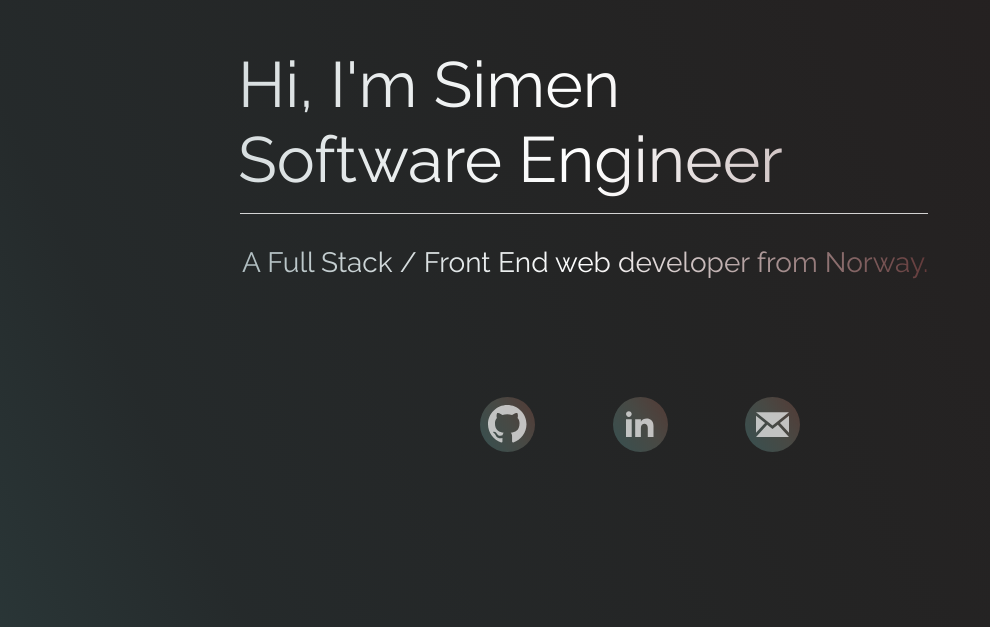
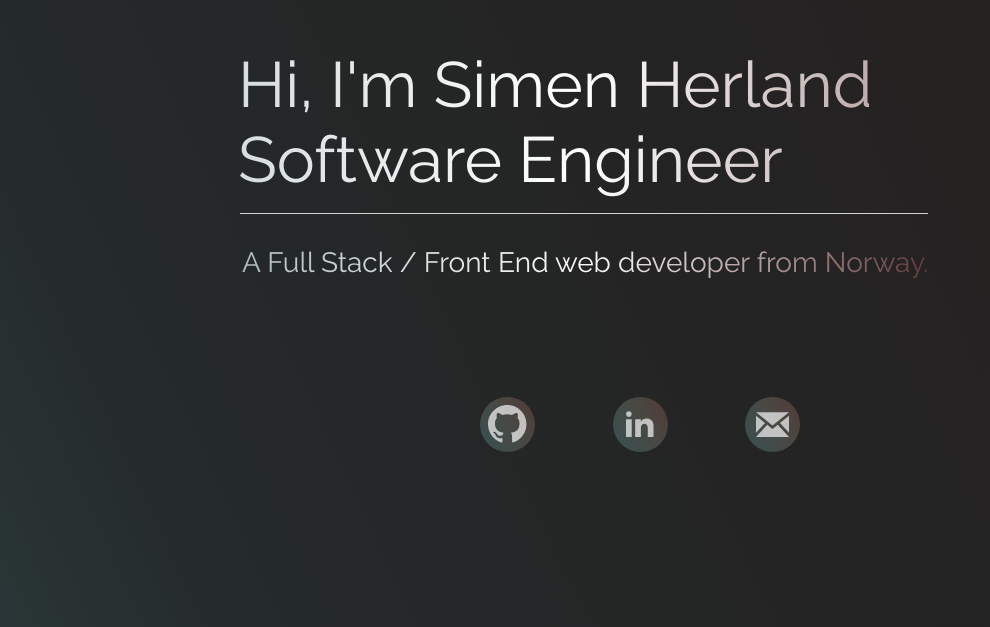
Before and after one commit to SimenMH/portfolio-website, a React (Create React App) app: page / in a window 1280 px wide. Shown: the part 173-800 px from the top of the page, without its empty margins (0-990 px from the left). Built offline with nearby package versions, Linux system fonts and the light colour scheme.

Commit message:
add last name

```diff
--- a/src/screens/Home/Home.screen.js
+++ b/src/screens/Home/Home.screen.js
@@ -7,7 +7,7 @@ const Home = () => {
   return (
     <div className='home-container fade-in'>
       <div className='home-text'>
-        <h1>Hi, I'm Simen</h1>
+        <h1>Hi, I'm Simen Herland</h1>
         <h1>Software Engineer</h1>
         <div className='line-seperator' />
         <h2>A Full Stack / Front End web developer from Norway.</h2>
```
